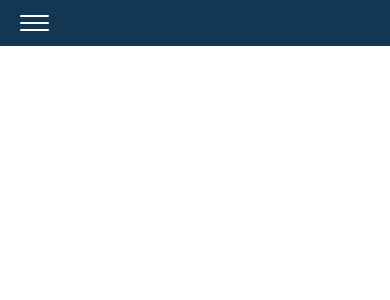
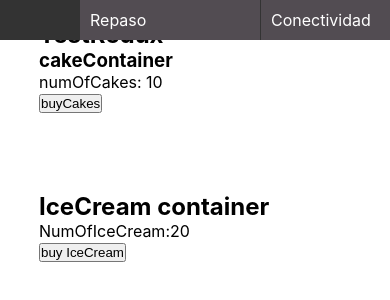
Before and after one commit to anderdavid/repasoReact, a React (Create React App) app: page /testRedux in a window 390 px wide. Shown: the top 300 px of the page. Built offline with nearby package versions, Linux system fonts and the light colour scheme.

Commit message:
Se estiliza barra de navegacion no responsive

```diff
--- a/src/App.css
+++ b/src/App.css
@@ -1,43 +1,6 @@
-/* .App {
-  text-align: center;
+.container{
+  width: 80%;
+  padding-top:5%;
+  margin:auto;
+  overflow: hidden;
 }
-
-.App-logo {
-  height: 40vmin;
-  pointer-events: none;
-}
-
-.componente{
-  background-color: beige;
-}
-
-@media (prefers-reduced-motion: no-preference) {
-  .App-logo {
-    animation: App-logo-spin infinite 20s linear;
-  }
-}
-
-.App-header {
-  background-color: #282c34;
-  min-height: 100vh;
-  display: flex;
-  flex-direction: column;
-  align-items: center;
-  justify-content: center;
-  font-size: calc(10px + 2vmin);
-  color: white;
-}
-
-.App-link {
-  color: #61dafb;
-}
-
-@keyframes App-logo-spin {
-  from {
-    transform: rotate(0deg);
-  }
-  to {
-    transform: rotate(360deg);
-  }
-}
- */
--- a/src/components/Home.js
+++ b/src/components/Home.js
@@ -2,7 +2,7 @@ import React from 'react';
 
 function Home(props) {
     return (
-        <div>
+        <div className="container">
             <h1>HOME</h1>
             <p>Lorem ipsum dolor sit, amet consectetur adipisicing elit. Iure officia, laborum facilis ex molestias tempore nam blanditiis. Sit illum id aperiam, accusamus aliquid recusandae! Vero possimus vel animi aliquam beatae.</p>
         </div>
--- /dev/null
+++ b/src/components/NavBar.css
@@ -0,0 +1,61 @@
+*{
+    margin:0;
+    padding:0;
+}
+nav{
+    background-color:#333;
+    width: 100%;
+    position: fixed;
+}
+nav ul{
+    display: flex;
+    list-style: none;
+    justify-content: flex-start;
+    padding-left: 5rem;
+
+}
+nav ul li{
+    margin-right: 1px;
+    min-width: 180px;
+    background-color: #8877885c;
+    padding-top: 10px;
+    padding-bottom: 10px;
+}
+nav ul li .item-menu{
+
+    padding:10px 10px;
+}
+nav ul li:hover .item-menu{
+    color:cyan;
+
+}
+nav ul li a{
+    text-decoration: none;
+    color:#fff;
+}
+nav ul ul{
+    display:none;
+    position: absolute;
+    padding-left: 0;
+    margin-top: 10px;
+    background-color:#333;
+
+}
+nav ul ul li{
+    width: 180px;
+    margin-left: 0;
+    background-color: #333;
+    border-bottom: solid 1px #222;
+
+}
+nav ul ul li .item-submenu{
+    padding-left: 20px;
+
+}
+nav ul li:hover ul{
+    display: block;
+}
+nav ul ul li:hover {
+    margin:0;
+    background-color:#0666f7;
+}
--- a/src/components/NavBar.js
+++ b/src/components/NavBar.js
@@ -1,30 +1,30 @@
 import React from 'react';
+import './NavBar.css'
 
 
 function NavBar(props) {
     return (
-        <div>
+       <nav>
            <ul>
-                <li><a href="/">Home</a></li>
-                <li>Repaso
+              <li><a href="#" className="item-menu">Repaso</a>
                 <ul>
-                        <li><a href="/repaso1">Repaso 1</a></li>
-                        <li><a href="/repaso2">Repaso 2</a></li>
+                    <li><a href="/repaso1" className="item-submenu">Repaso 1</a></li>
+                    <li><a href="/repaso2" className="item-submenu">Repaso 2</a></li>
                 </ul>
               </li>
-                <li>Conectividad
+              <li><a href="#" className="item-menu">Conectividad</a>
                 <ul>
-                        <li><a href="/testGet">testGet</a></li>
-                        <li><a href="/testPost">TestPost</a></li>
+                    <li><a href="/testGet" className="item-submenu">testGet</a></li>
+                    <li><a href="/testPost" className="item-submenu">TestPost</a></li>
                 </ul>
               </li>
-                <li>Redux
+              <li><a href="#" className="item-menu">TestRedux</a>
                 <ul>
-                        <li><a href="/testRedux">testRedux</a></li>
+                    <li><a href="/testRedux" className="item-submenu">TestRedux</a></li>
                 </ul>
               </li>
            </ul>
-        </div>
+       </nav>
     );
 }
 
--- a/src/components/Repaso1.js
+++ b/src/components/Repaso1.js
@@ -13,7 +13,7 @@ import LoginForm from './repaso1-components/LoginForm';
 class Repaso1 extends Component {
     render() {
         return (
-            <div>
+            <div className="container">
                 <Hello></Hello>
                 <Hello2></Hello2>
                 <Car brand='ford' color='azul'></Car>
--- a/src/components/Repaso2.js
+++ b/src/components/Repaso2.js
@@ -5,7 +5,7 @@ import Form from './repaso2-components/Form';
 class Repaso2 extends Component {
     render() {
         return (
-            <div>
+            <div class="container">
                 <Table></Table>
                 <Form></Form>
             </div>
--- a/src/components/conectividad/TestGet.js
+++ b/src/components/conectividad/TestGet.js
@@ -45,7 +45,7 @@ class TestGet extends Component {
         }
 
         return (
-            <div>
+            <div className="container">
               <table border='1'>
                   <thead>
                       <tr>
--- a/src/components/conectividad/TestPost.js
+++ b/src/components/conectividad/TestPost.js
@@ -20,7 +20,7 @@ class TestPost extends Component {
     }
     render() {
         return (
-            <div>
+            <div className="container">
                 <form onSubmit={this.save}>
                     <input type="text" name="nombre" value={this.state.nombre} onChange={this.InputChange} required/><br/>
                     <input type="text" name="apellido" value={this.state.apellido} onChange={this.InputChange} required/><br/>
--- a/src/components/test-redux/IceCreamContainer.js
+++ b/src/components/test-redux/IceCreamContainer.js
@@ -4,7 +4,7 @@ import {buyIceCream} from '../../redux'
 
 function IceCreamContainer(props) {
     return (
-        <div>
+        <div className="container">
             <br/>
             <br/>
             <br/>
--- a/src/components/test-redux/TestRedux.js
+++ b/src/components/test-redux/TestRedux.js
@@ -4,7 +4,7 @@ import {buycake} from '../../redux'
 
 function TestRedux(props) {
     return (
-        <div>
+        <div className="container">
             <h2>TestRedux</h2>
             <h3>cakeContainer</h3>
             <p>numOfCakes: {props.numOfCakes}</p>
--- a/src/index.css
+++ b/src/index.css
@@ -1,7 +1,4 @@
-*{
-  margin:0;
-  padding: 0;
-}
+
 body {
   margin: 0;
 
--- a/src/index.js
+++ b/src/index.js
@@ -3,12 +3,12 @@ import ReactDOM from 'react-dom';
 import './index.css';
 import App from './App';
 import * as serviceWorker from './serviceWorker';
-import AppTest from './AppTest';
+
 
 ReactDOM.render(
   <React.StrictMode>
-    {/* <App /> */}
-    <AppTest/>
+    <App/>
+   {/*  <AppTest/> */}
   </React.StrictMode>,
   document.getElementById('root')
 );
```
Lines whose indentation alone changed are shown as unchanged.
